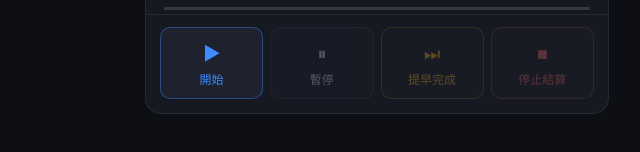
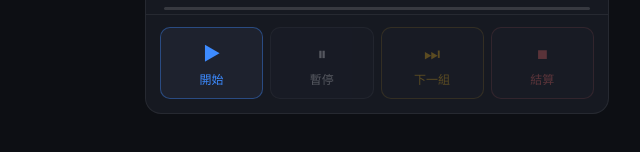
Before and after one commit to i54071050-pixel/workout_timer, a plain HTML site: page index.html in a window 1280 px wide. Shown: the part 386-538 px from the top of the page, 411-1051 px from the left. Drawn offline with nearby package versions, Linux system fonts and the light colour scheme; a web font is replaced by a local one.

Commit message:
Update index.html

```diff
--- a/index.html
+++ b/index.html
@@ -637,10 +637,10 @@
           <span class="icon">⏸</span><span>暫停</span>
         </button>
         <button class="ctrl-btn early" id="btn-early" onclick="handleEarly()" disabled>
-          <span class="icon">⏭</span><span>提早完成</span>
+          <span class="icon">⏭</span><span>下一組</span>
         </button>
         <button class="ctrl-btn danger" id="btn-stop" onclick="handleStop()" disabled>
-          <span class="icon">■</span><span>停止結算</span>
+          <span class="icon">■</span><span>結算</span>
         </button>
       </div>
 
```
